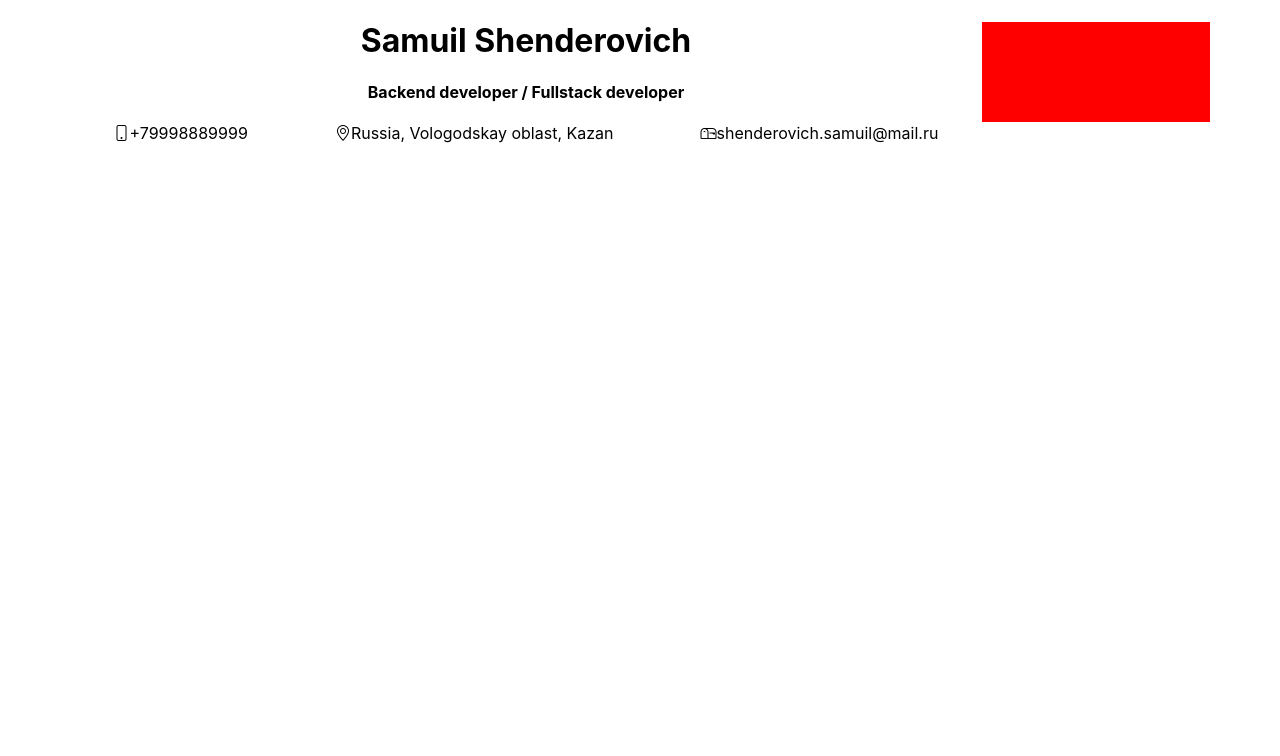
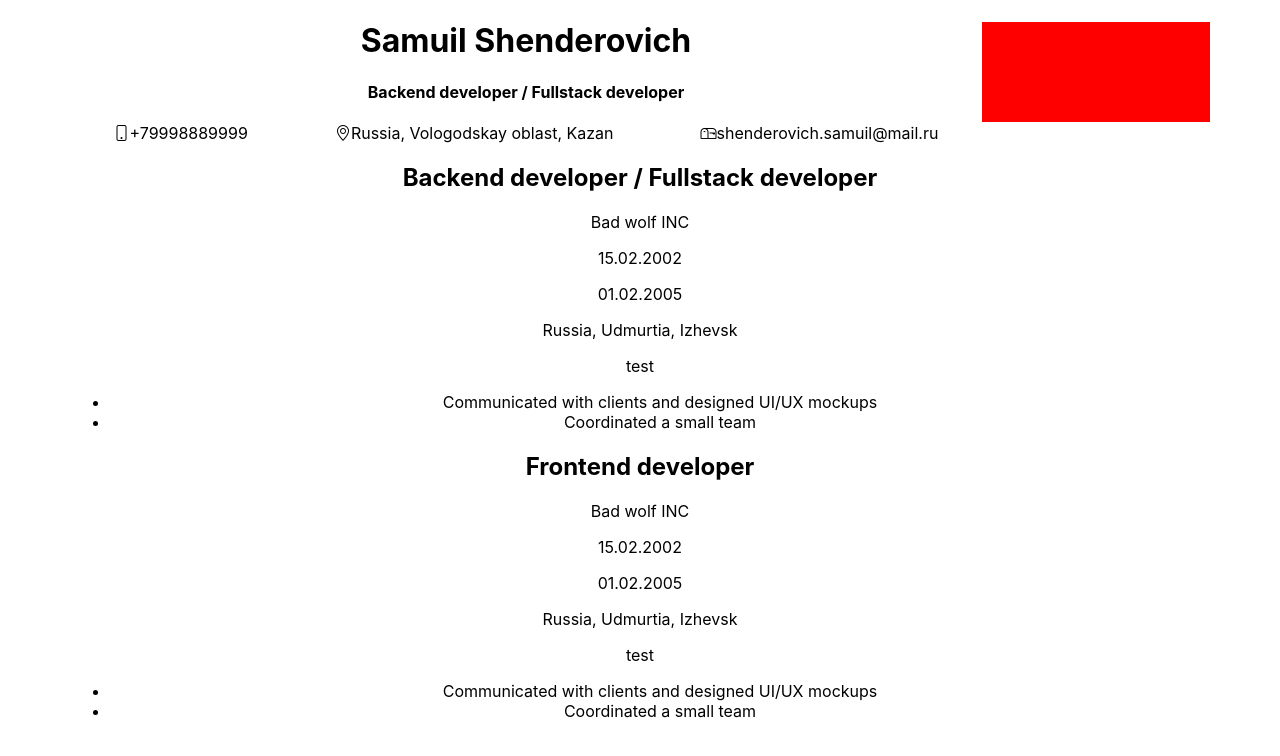
Before and after one commit to v-buldakov/new_resume, a React (Create React App) app: page / in a window 1280 px wide. Shown: the top 756 px of the page. Built offline with nearby package versions, Linux system fonts and the light colour scheme.

Commit message:
правки в формировании

```diff
--- /dev/null
+++ b/src/components/ExperienceListItem.js
@@ -0,0 +1,17 @@
+function ExperienceListItem({data}){
+    const ulData = [];
+    data.fullInformation.fullInformation.forEach(element => {
+        ulData.push(<li>{element}</li>);
+    });
+    return (<div>
+        <h2>{data.position}</h2>
+        <p>{data.company}</p>
+        <p>{data.startDate}</p>
+        <p>{data.endDate}</p>
+        <p>{data.place}</p>
+        <p>{data.fullInformation.overview}</p>
+        <ul>{ulData}</ul>
+    </div>);
+}
+
+export default ExperienceListItem;
--- a/src/components/ResumeBodyComponent.js
+++ b/src/components/ResumeBodyComponent.js
@@ -1,3 +1,7 @@
-export default function ResumeBodyComponent() {
-    return (<div></div>);
+import ExperienceListItem from "./ExperienceListItem";
+
+export default function ResumeBodyComponent({user}) {
+    const experience = [];
+    user.experience.forEach(el => experience.push(<ExperienceListItem data={el} />));
+    return (<div>{experience}</div>);
 }
--- a/src/components/ResumeComponent.js
+++ b/src/components/ResumeComponent.js
@@ -5,6 +5,6 @@ import '../index.css'
 export default function ResumeMainComponent({data}){
     return (<div className="container">
         <ResumeHeaderComponent user={data}/>
-        <ResumeBodyComponent />
+        <ResumeBodyComponent user={data}/>
     </div>);
 }
--- a/src/data.json
+++ b/src/data.json
@@ -17,7 +17,15 @@
     ],
     "summary": "More than 8 years of production experience",
     "skills":[
-        ".Net", "SQL", "Asp.Net", "NHibernate", "Html", "Knockout.js"
+        {
+            "type": "Coding",
+            "list": [".Net", "SQL", "Asp.Net", "NHibernate", "Html", "Knockout.js"]
+        },
+        {
+            "type": "Project management",
+            "list": ["Jira"]
+        }
+
     ],
     "languages":[
         {
@@ -37,6 +45,33 @@
         "place": "Russia, Udmurtia, Izhevsk"
     },
     "experience": [
-
+        {
+            "position": "Backend developer / Fullstack developer",
+            "company" : "Bad wolf INC",
+            "startDate": "15.02.2002",
+            "endDate": "01.02.2005",
+            "place": "Russia, Udmurtia, Izhevsk",
+            "fullInformation": {
+                "overview": "test",
+                "fullInformation": [
+                    "Communicated with clients and designed UI/UX mockups",
+                    "Coordinated a small team"
+                ]
+            }
+        },
+        {
+            "position": "Frontend developer",
+            "company" : "Bad wolf INC",
+            "startDate": "15.02.2002",
+            "endDate": "01.02.2005",
+            "place": "Russia, Udmurtia, Izhevsk",
+            "fullInformation": {
+                "overview": "test",
+                "fullInformation": [
+                    "Communicated with clients and designed UI/UX mockups",
+                    "Coordinated a small team"
+                ]
+            }
+        }
     ]
 }
```
Also changed, not shown: end_result.jpg (added).
